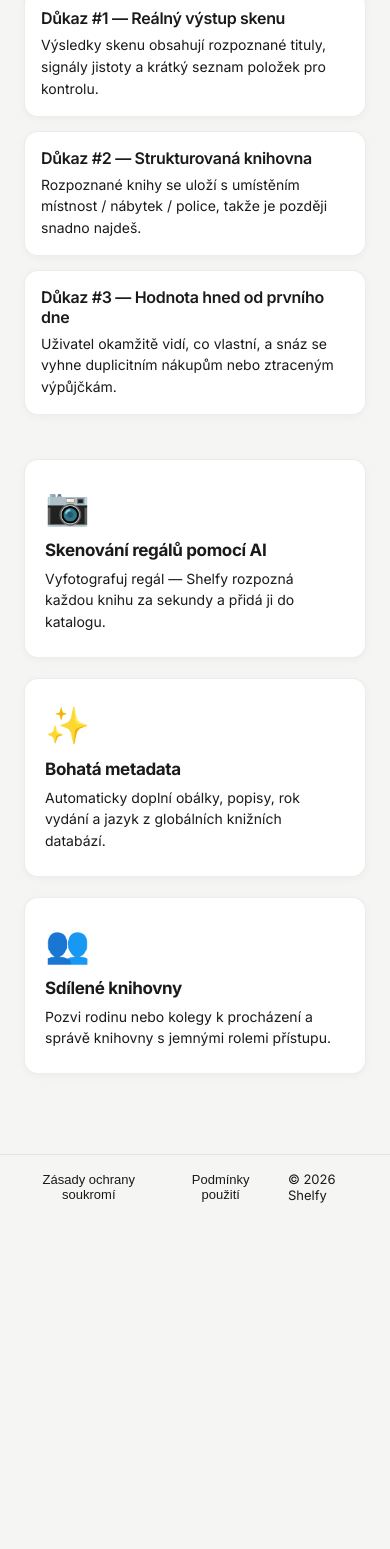
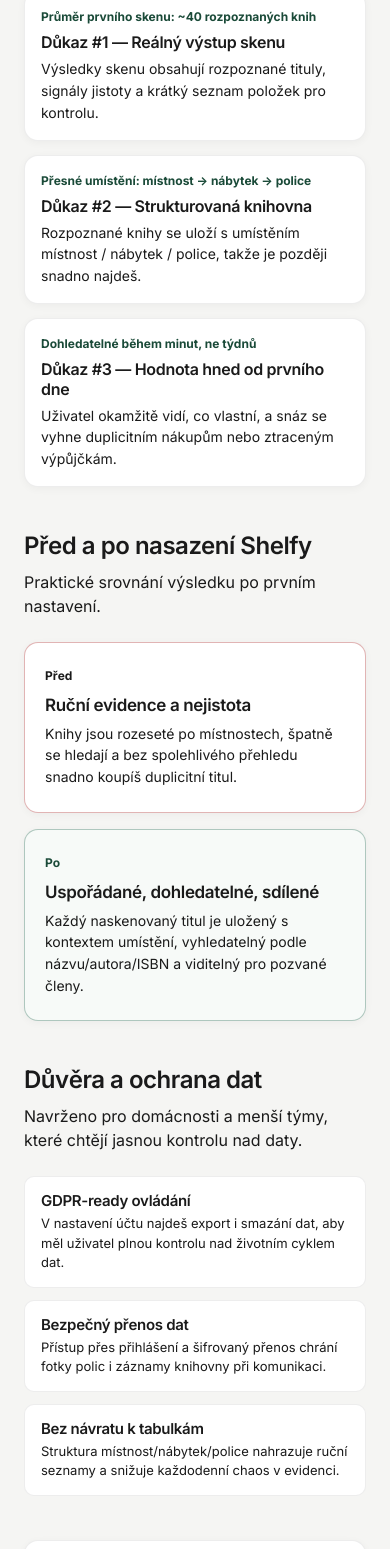
Before and after one commit to smeglofus/shelfy, a React (Vite) app in the folder frontend/: page / in a window 390 px wide. Shown: the part 1766-3315 px from the top of the page. Before the commit the page ends 2985 px from the top, so only its background shows below. Built offline with nearby package versions, Linux system fonts and the light colour scheme; no server answers.

Commit message:
feat(landing): add product proof, before/after, and trust signals

```diff
--- a/frontend/src/i18n/cs.json
+++ b/frontend/src/i18n/cs.json
@@ -491,9 +491,28 @@
     "proof_subtitle": "Konkrétní ukázka toho, co návštěvník získá už po prvním skenu.",
     "proof_card_1_title": "Důkaz #1 — Reálný výstup skenu",
     "proof_card_1_desc": "Výsledky skenu obsahují rozpoznané tituly, signály jistoty a krátký seznam položek pro kontrolu.",
+    "proof_card_1_metric": "Průměr prvního skenu: ~40 rozpoznaných knih",
     "proof_card_2_title": "Důkaz #2 — Strukturovaná knihovna",
     "proof_card_2_desc": "Rozpoznané knihy se uloží s umístěním místnost / nábytek / police, takže je později snadno najdeš.",
+    "proof_card_2_metric": "Přesné umístění: místnost → nábytek → police",
     "proof_card_3_title": "Důkaz #3 — Hodnota hned od prvního dne",
-    "proof_card_3_desc": "Uživatel okamžitě vidí, co vlastní, a snáz se vyhne duplicitním nákupům nebo ztraceným výpůjčkám."
+    "proof_card_3_desc": "Uživatel okamžitě vidí, co vlastní, a snáz se vyhne duplicitním nákupům nebo ztraceným výpůjčkám.",
+    "proof_card_3_metric": "Dohledatelné během minut, ne týdnů",
+    "before_after_title": "Před a po nasazení Shelfy",
+    "before_after_subtitle": "Praktické srovnání výsledku po prvním nastavení.",
+    "before_label": "Před",
+    "before_title": "Ruční evidence a nejistota",
+    "before_desc": "Knihy jsou rozeseté po místnostech, špatně se hledají a bez spolehlivého přehledu snadno koupíš duplicitní titul.",
+    "after_label": "Po",
+    "after_title": "Uspořádané, dohledatelné, sdílené",
+    "after_desc": "Každý naskenovaný titul je uložený s kontextem umístění, vyhledatelný podle názvu/autora/ISBN a viditelný pro pozvané členy.",
+    "trust_title": "Důvěra a ochrana dat",
+    "trust_subtitle": "Navrženo pro domácnosti a menší týmy, které chtějí jasnou kontrolu nad daty.",
+    "trust_signal_1_title": "GDPR-ready ovládání",
+    "trust_signal_1_desc": "V nastavení účtu najdeš export i smazání dat, aby měl uživatel plnou kontrolu nad životním cyklem dat.",
+    "trust_signal_2_title": "Bezpečný přenos dat",
+    "trust_signal_2_desc": "Přístup přes přihlášení a šifrovaný přenos chrání fotky polic i záznamy knihovny při komunikaci.",
+    "trust_signal_3_title": "Bez návratu k tabulkám",
+    "trust_signal_3_desc": "Struktura místnost/nábytek/police nahrazuje ruční seznamy a snižuje každodenní chaos v evidenci."
   }
 }
--- a/frontend/src/i18n/en.json
+++ b/frontend/src/i18n/en.json
@@ -256,10 +256,29 @@
     "proof_subtitle": "A concrete look at what visitors get after the very first scan.",
     "proof_card_1_title": "Proof #1 — Real scan output",
     "proof_card_1_desc": "Scan results include detected titles, confidence signals, and a short review queue for uncertain matches.",
+    "proof_card_1_metric": "Avg. first scan: ~40 books recognized",
     "proof_card_2_title": "Proof #2 — Structured library",
     "proof_card_2_desc": "Recognized books are saved with room / furniture / shelf placement so every book stays findable later.",
+    "proof_card_2_metric": "Location fidelity: room → furniture → shelf",
     "proof_card_3_title": "Proof #3 — Immediate day‑one value",
-    "proof_card_3_desc": "Users can search what they own right away and avoid duplicate purchases or lost borrowed books."
+    "proof_card_3_desc": "Users can search what they own right away and avoid duplicate purchases or lost borrowed books.",
+    "proof_card_3_metric": "Searchable in minutes, not weeks",
+    "before_after_title": "Before and after Shelfy",
+    "before_after_subtitle": "A practical outcome comparison after the first setup.",
+    "before_label": "Before",
+    "before_title": "Manual tracking and uncertainty",
+    "before_desc": "Books are spread across rooms, hard to find, and easy to buy twice because there is no reliable inventory.",
+    "after_label": "After",
+    "after_title": "Organized, searchable, shareable",
+    "after_desc": "Every scanned title is stored with location context, searchable by title/author/ISBN, and visible to invited family or teammates.",
+    "trust_title": "Trust and privacy signals",
+    "trust_subtitle": "Built for households and small teams that need clear data controls.",
+    "trust_signal_1_title": "GDPR-ready controls",
+    "trust_signal_1_desc": "Account settings include export and delete actions so users keep full control over their data lifecycle.",
+    "trust_signal_2_title": "Secure data handling",
+    "trust_signal_2_desc": "Authenticated access and encrypted transport protect shelf photos and library records in transit.",
+    "trust_signal_3_title": "No spreadsheet fallback",
+    "trust_signal_3_desc": "Structured room/furniture/shelf organization replaces manual lists and reduces day-to-day catalog friction."
   },
   "tabs": {
     "all": "All",
--- a/frontend/src/pages/LandingPage.tsx
+++ b/frontend/src/pages/LandingPage.tsx
@@ -49,15 +49,27 @@
       {
         title: t('landing.proof_card_1_title'),
         description: t('landing.proof_card_1_desc'),
+        metric: t('landing.proof_card_1_metric'),
       },
       {
         title: t('landing.proof_card_2_title'),
         description: t('landing.proof_card_2_desc'),
+        metric: t('landing.proof_card_2_metric'),
       },
       {
         title: t('landing.proof_card_3_title'),
         description: t('landing.proof_card_3_desc'),
+        metric: t('landing.proof_card_3_metric'),
       },
+    ],
+    [t],
+  )
+
+  const trustSignals = useMemo(
+    () => [
+      { title: t('landing.trust_signal_1_title'), description: t('landing.trust_signal_1_desc') },
+      { title: t('landing.trust_signal_2_title'), description: t('landing.trust_signal_2_desc') },
+      { title: t('landing.trust_signal_3_title'), description: t('landing.trust_signal_3_desc') },
     ],
     [t],
   )
@@ -241,9 +253,86 @@
                   padding: 16,
                 }}
               >
+                <p style={{ margin: '0 0 6px', fontSize: 12, fontWeight: 700, color: 'var(--sh-primary-text)' }}>
+                  {item.metric}
+                </p>
                 <h3 style={{ margin: '0 0 6px', fontSize: 16 }}>{item.title}</h3>
                 <p style={{ margin: 0, color: 'var(--sh-text-secondary)', fontSize: 14, lineHeight: 1.55 }}>
                   {item.description}
+                </p>
+              </article>
+            ))}
+          </div>
+        </section>
+
+        {/* ── Before / After ── */}
+        <section
+          style={{
+            maxWidth: 1120,
+            margin: '0 auto',
+            padding: '0 24px 44px',
+          }}
+        >
+          <h2 style={{ fontSize: 'clamp(24px, 4vw, 34px)', margin: '0 0 10px' }}>{t('landing.before_after_title')}</h2>
+          <p style={{ margin: '0 0 24px', color: 'var(--sh-text-secondary)' }}>{t('landing.before_after_subtitle')}</p>
+          <div style={{ display: 'flex', gap: 16, flexWrap: 'wrap' }}>
+            <article
+              style={{
+                ...FEATURE_CARD_STYLE,
+                borderColor: 'color-mix(in srgb, var(--sh-danger) 30%, var(--sh-border))',
+              }}
+            >
+              <p style={{ margin: '0 0 10px', fontSize: 12, fontWeight: 700, color: 'var(--sh-text-secondary)' }}>
+                {t('landing.before_label')}
+              </p>
+              <h3 style={{ margin: '0 0 8px', fontSize: 17 }}>{t('landing.before_title')}</h3>
+              <p style={{ margin: 0, color: 'var(--sh-text-secondary)', fontSize: 14, lineHeight: 1.55 }}>
+                {t('landing.before_desc')}
+              </p>
+            </article>
+            <article
+              style={{
+                ...FEATURE_CARD_STYLE,
+                borderColor: 'color-mix(in srgb, var(--sh-primary) 30%, var(--sh-border))',
+                background: 'color-mix(in srgb, var(--sh-primary-bg) 35%, var(--sh-surface))',
+              }}
+            >
+              <p style={{ margin: '0 0 10px', fontSize: 12, fontWeight: 700, color: 'var(--sh-primary-text)' }}>
+                {t('landing.after_label')}
+              </p>
+              <h3 style={{ margin: '0 0 8px', fontSize: 17 }}>{t('landing.after_title')}</h3>
+              <p style={{ margin: 0, color: 'var(--sh-text-secondary)', fontSize: 14, lineHeight: 1.55 }}>
+                {t('landing.after_desc')}
+              </p>
+            </article>
+          </div>
+        </section>
+
+        {/* ── Trust signals ── */}
+        <section
+          style={{
+            maxWidth: 1120,
+            margin: '0 auto',
+            padding: '0 24px 44px',
+          }}
+        >
+          <h2 style={{ fontSize: 'clamp(24px, 4vw, 34px)', margin: '0 0 10px' }}>{t('landing.trust_title')}</h2>
+          <p style={{ margin: '0 0 24px', color: 'var(--sh-text-secondary)' }}>{t('landing.trust_subtitle')}</p>
+          <div style={{ display: 'flex', gap: 12, flexWrap: 'wrap' }}>
+            {trustSignals.map((signal) => (
+              <article
+                key={signal.title}
+                style={{
+                  flex: '1 1 250px',
+                  border: '1px solid var(--sh-border)',
+                  borderRadius: 'var(--sh-radius-md)',
+                  padding: '14px 16px',
+                  background: 'var(--sh-surface)',
+                }}
+              >
+                <h3 style={{ margin: '0 0 4px', fontSize: 15 }}>{signal.title}</h3>
+                <p style={{ margin: 0, fontSize: 13, lineHeight: 1.5, color: 'var(--sh-text-secondary)' }}>
+                  {signal.description}
                 </p>
               </article>
             ))}
```
